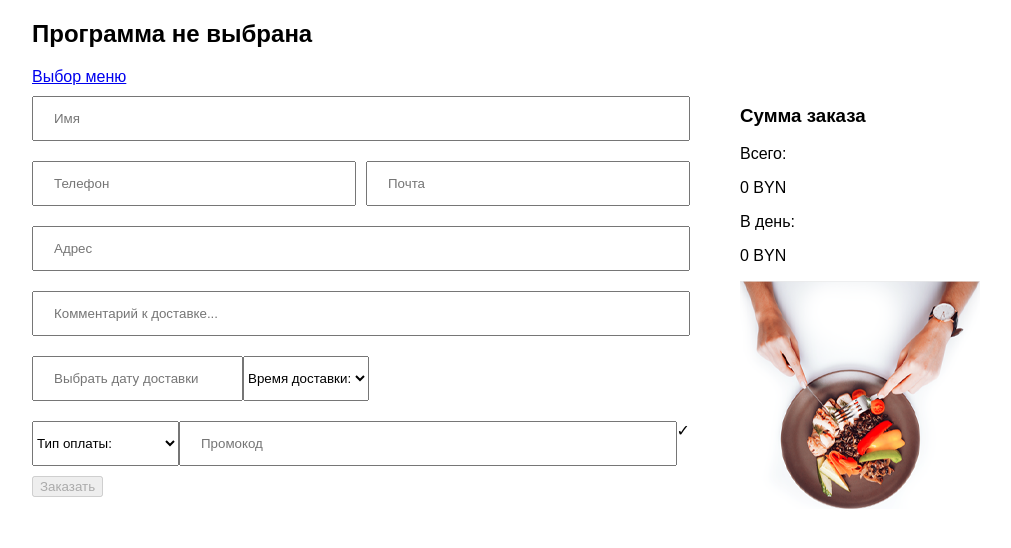
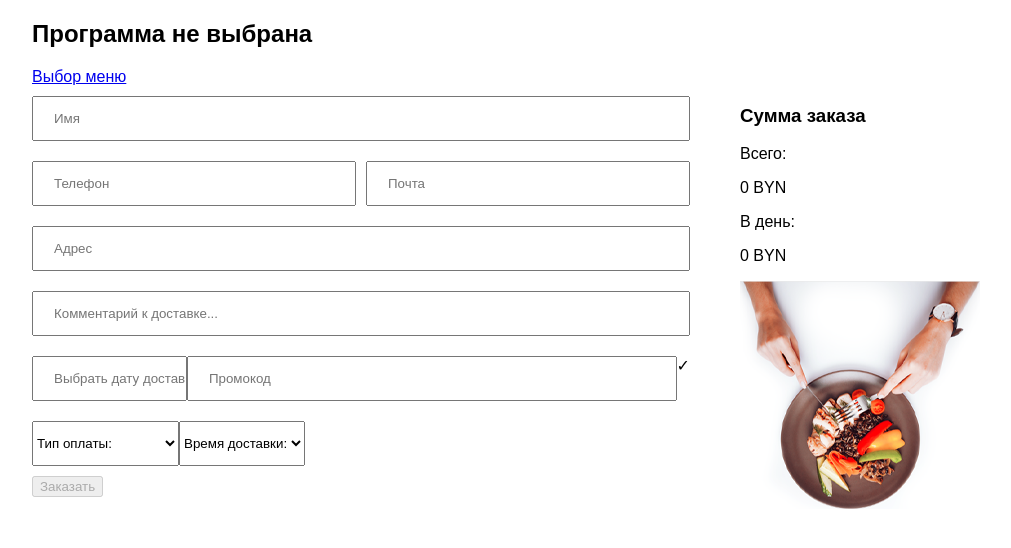
Before and after one commit to MrLittlewell/react-cart, a React (Vite) app: page / in a window 1280 px wide. Shown: the top 548 px of the page, without its empty margins (18-1029 px from the left). Built offline with nearby package versions, Linux system fonts and the light colour scheme.

Commit message:
update requied

```diff
--- a/src/components/Form/Form.jsx
+++ b/src/components/Form/Form.jsx
@@ -93,7 +93,7 @@ class Form extends React.Component {
             </div>
             <div className="form-group">
               <input type="text" name="address" placeholder="Адрес" id="cart-address" defaultValue="" required />
-              <input type="text" name="comment" placeholder="Комментарий к доставке... " id="comment" defaultValue="" required />
+              <input type="text" name="comment" placeholder="Комментарий к доставке... " id="comment" defaultValue="" />
             </div>
             <div className="form-group double">
               {window.innerWidth >= 960 ?
@@ -105,6 +105,7 @@ class Form extends React.Component {
                   locale="ru"
                   placeholderText="Выбрать дату доставки"
                   dateFormat="d MMMM yyyy"
+                  required
                 /> :
                 <DatePicker
                   name="date"
@@ -115,28 +116,9 @@ class Form extends React.Component {
                   withPortal
                   placeholderText="Выбрать дату доставки"
                   dateFormat="d MMMM yyyy"
+                  required
                 />
               }
-              <div className="input-field second-select">
-                <select name="delivery" className="browser-default" required onChange={this.handleChange}>
-                  <option value="#" disabled selected hidden>Время доставки:</option>
-                  <option defaultValue="6:00-7:00">6:00-7:00</option>
-                  <option defaultValue="7:00-8:00">7:00-8:00</option>
-                  <option defaultValue="8:00-9:00">8:00-9:00</option>
-                  <option defaultValue="9:00-10:00">9:00-10:00</option>
-                  <option defaultValue="10:00-11:00">10:00-11:00</option>
-                  <option defaultValue="11:00-12:00">11:00-12:00</option>
-                </select>
-              </div>
-            </div>
-            <div className="form-group double">
-              <div className="input-field">
-                <select name="type" className="browser-default" required onChange={this.handleChange}>
-                  <option value="#" disabled selected hidden>Тип оплаты:</option>
-                  <option defaultValue="Наличными курьеру">Наличными курьеру</option>
-                  <option defaultValue="Картой курьеру">Картой курьеру</option>
-                </select>
-              </div>
               <input
                 type="text" name="promo"
                 placeholder="Промокод"
@@ -147,6 +129,27 @@ class Form extends React.Component {
 
               <a className="check-code"
                 onClick={this.checkPromo.bind(this, inputValue)}>&#10003;</a>
+            </div>
+            <div className="form-group double">
+              <div className="input-field">
+                <select name="type" className="browser-default" required onChange={this.handleChange}>
+                  <option disabled selected hidden>Тип оплаты:</option>
+                  <option defaultValue="Наличными курьеру">Наличными курьеру</option>
+                  <option defaultValue="Картой курьеру">Картой курьеру</option>
+                </select>
+              </div>
+              <div className="input-field second-select">
+                <select name="delivery" className="browser-default" required onChange={this.handleChange}>
+                  <option disabled selected hidden>Время доставки:</option>
+                  <option defaultValue="6:00-7:00">6:00-7:00</option>
+                  <option defaultValue="7:00-8:00">7:00-8:00</option>
+                  <option defaultValue="8:00-9:00">8:00-9:00</option>
+                  <option defaultValue="9:00-10:00">9:00-10:00</option>
+                  <option defaultValue="10:00-11:00">10:00-11:00</option>
+                  <option defaultValue="11:00-12:00">11:00-12:00</option>
+                </select>
+              </div>
+
             </div>
             <input type="text" name="price" defaultValue={getPercent} id="cart-price" />
             <input type="text" name="day" defaultValue={getDay} id="day-plan" />
```
